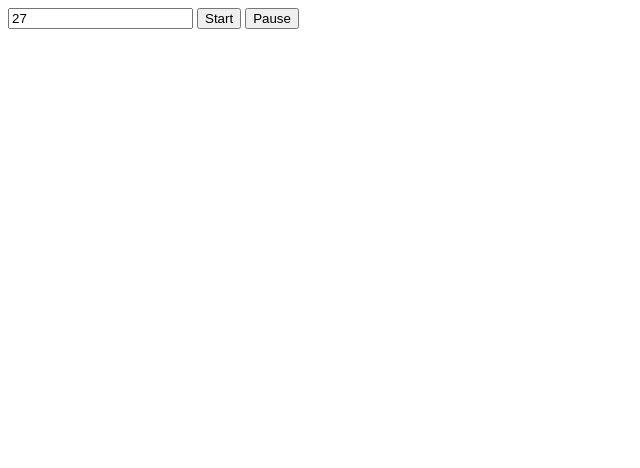
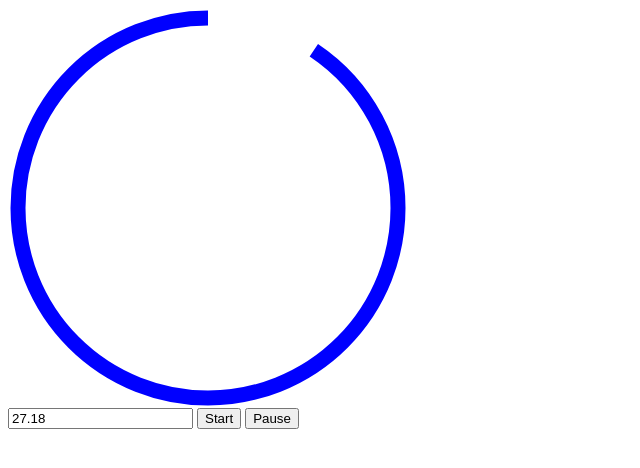
Before and after one commit to Collins-Kinumbi/Vanilla-Js-timer-app, a plain HTML site: page index.html in a window 1280 px wide. Both pictures are taken after a click on the button "Start". Shown: the whole page, without its empty margins (0-640 px from the left). Drawn offline with Linux system fonts and the light colour scheme.

Commit message:
Adjusting by an even interval

```diff
--- a/index.html
+++ b/index.html
@@ -8,6 +8,18 @@
     <title>Vanilla Js Timer</title>
   </head>
   <body>
+    <svg height="400" width="400" style="display: block">
+      <circle
+        r="190"
+        cx="200"
+        cy="200"
+        fill="transparent"
+        stroke="blue"
+        stroke-width="15"
+        transform=" rotate(-90 200 200)"
+      />
+    </svg>
+
     <input id="duration" value="30" />
     <button id="start">Start</button>
     <button id="pause">Pause</button>
--- a/index.js
+++ b/index.js
@@ -1,3 +1,5 @@
+"use strict";
+
 // Selecting elements
 const durationInput = document.querySelector("#duration");
 
@@ -5,13 +7,25 @@ const startBtn = document.querySelector("#start");
 
 const pauseBtn = document.querySelector("#pause");
 
+const circle = document.querySelector("circle");
+
+const perimeter = circle.getAttribute("r") * 2 * Math.PI;
+
+circle.setAttribute("stroke-dasharray", perimeter);
+
 // Timer instance
+let duration;
 const timer = new Timer(durationInput, startBtn, pauseBtn, {
-  onStart() {
-    console.log("Timer started");
+  onStart(totalDuration) {
+    // console.log("Timer started")
+    duration = totalDuration;
   },
-  onTick() {
-    console.log("Timer is ticking down");
+  onTick(timeRemaining) {
+    // console.log("Timer is ticking down");
+    circle.setAttribute(
+      "stroke-dashoffset",
+      (perimeter * timeRemaining) / duration - perimeter
+    );
   },
   onComplete() {
     console.log("Timer is completed");
--- a/timer.js
+++ b/timer.js
@@ -1,3 +1,5 @@
+"use strict";
+
 class Timer {
   constructor(durationInput, startButton, pauseButton, callbacks) {
     this.durationInput = durationInput;
@@ -20,12 +22,12 @@ class Timer {
   start = () => {
     // console.log(this);
     if (this.onStart) {
-      this.onStart();
+      this.onStart(this.timeRemaining);
     }
     this.tick();
     this.intervalId = setInterval(() => {
       this.tick();
-    }, 1000);
+    }, 20);
   };
 
   pause = () => {
@@ -41,9 +43,9 @@ class Timer {
         this.onComplete();
       }
     } else {
-      this.timeRemaining = this.timeRemaining - 1;
+      this.timeRemaining = this.timeRemaining - 0.02;
       if (this.onTick) {
-        this.onTick();
+        this.onTick(this.timeRemaining);
       }
     }
   };
@@ -53,6 +55,6 @@ class Timer {
   }
 
   set timeRemaining(time) {
-    this.durationInput.value = time;
+    this.durationInput.value = time.toFixed(2);
   }
 }
```
